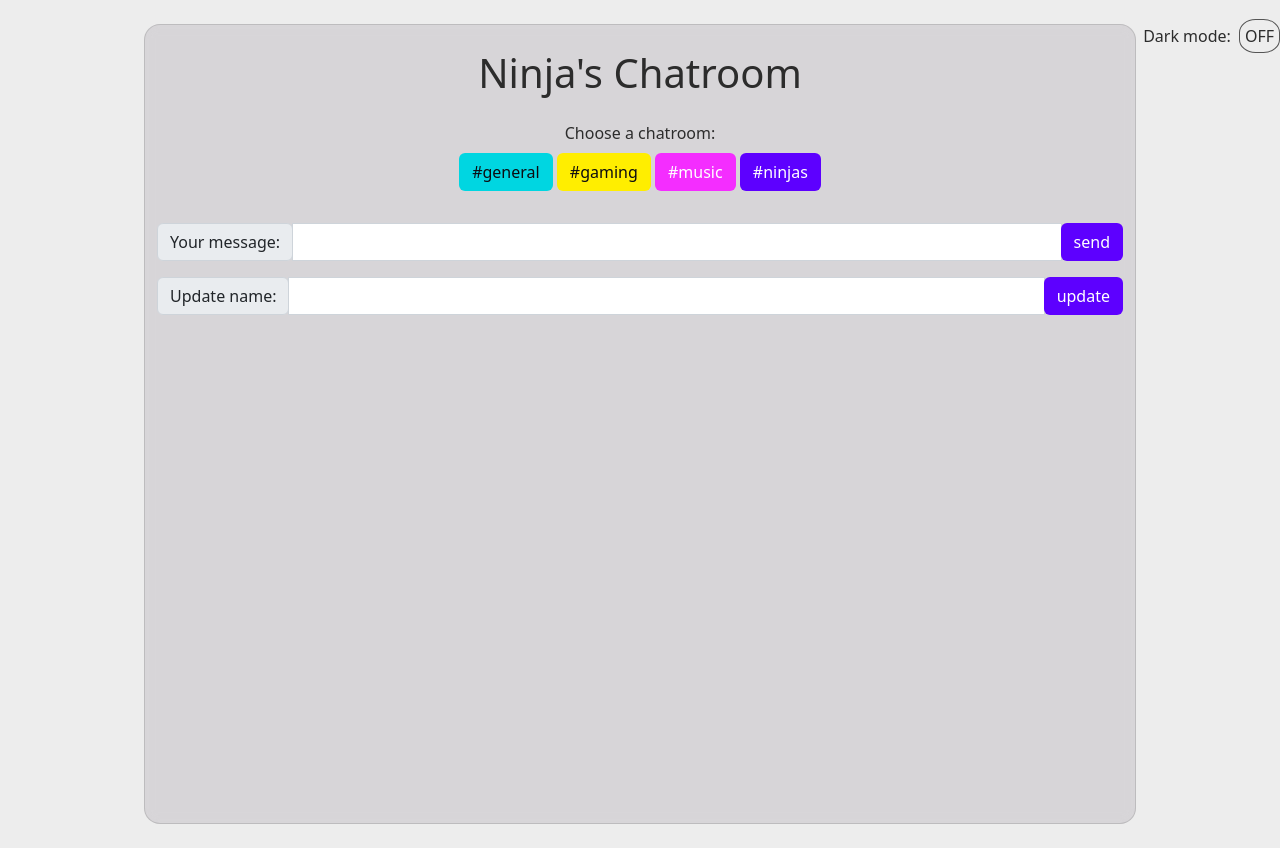
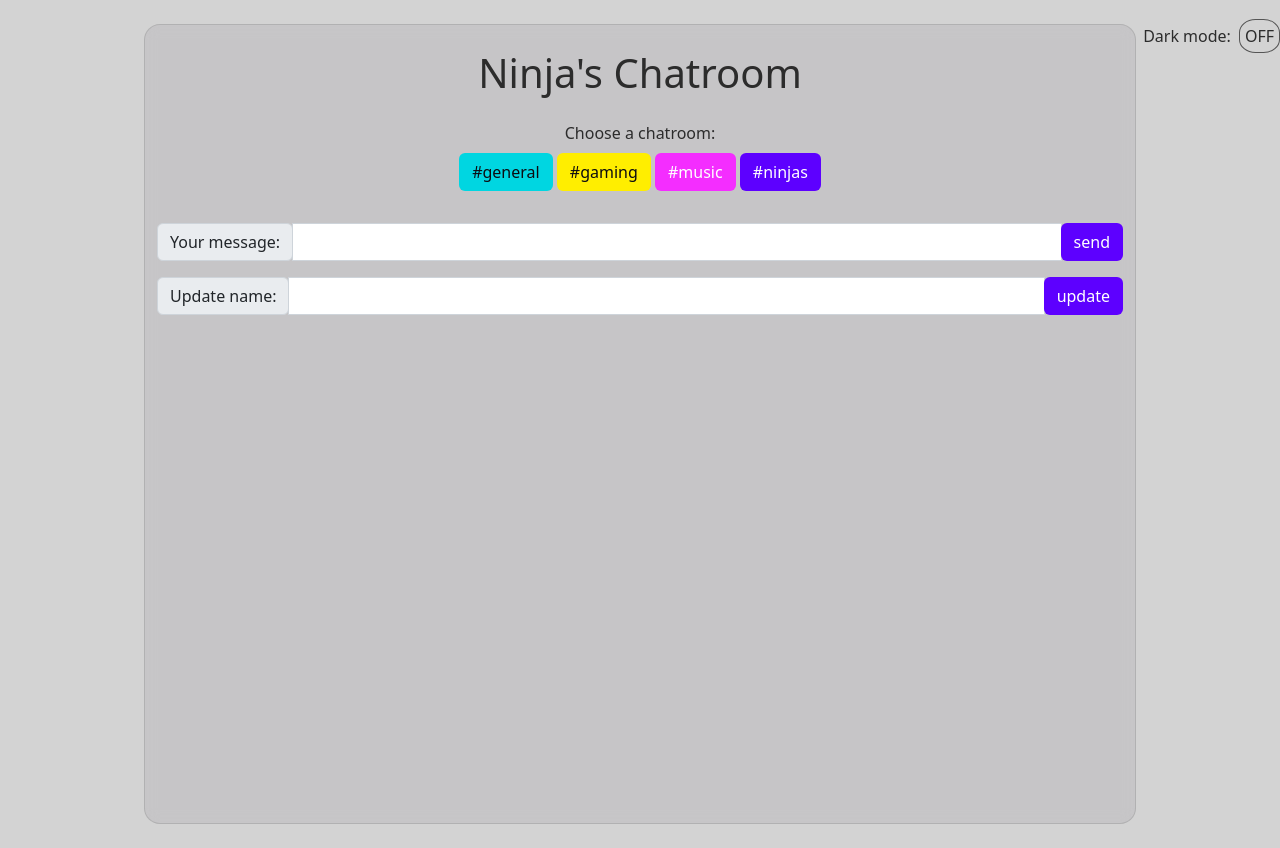
Before and after one commit to svarts/ninjas-chatroom, a website built with Vite: page index.html in a window 1280 px wide. Both pictures are taken after a click on the element "ON". Built offline with nearby package versions, Linux system fonts and the light colour scheme.

Commit message:
dark/light mode updated

```diff
--- a/css/styles.css
+++ b/css/styles.css
@@ -5,18 +5,22 @@
   --btn-pink: #f42dff;
 }
 body{
-  background-color: #0c0c11;
+  background-color: #111521;
   color: #ffffff;
 }
 .container{
   max-width: 62rem;
   height: 50rem;
-  background: rgba(128, 123, 135, 0.2);
+  background: rgba(128, 123, 135, 0.15);
   border-radius: 16px;
   backdrop-filter: blur(6.8px);
   -webkit-backdrop-filter: blur(6.8px);
-  border: 1px solid rgba(130, 130, 130, 0.3);
-  z-index: 999;
+  border: 1.5px solid rgba(130, 130, 130, 0.3);
+  cursor: pointer;
+}
+.container:hover{
+  border: 1.5px solid rgba(130, 126, 173, 0.4);
+  box-shadow: rgba(141, 129, 255, 0.2) 0px 7px 29px 0px;
 }
 .btn{
   background: var(--btn-indigo);
@@ -56,6 +60,6 @@ body{
   margin-left: 8px;
 }
 .light{
-  background-color: #ededed;
+  background-color: rgb(211, 211, 211);
   color: #2c2c2c !important;
 }
```
Also changed, not shown: public/chat-icon 3.svg (added), 2 other files.
